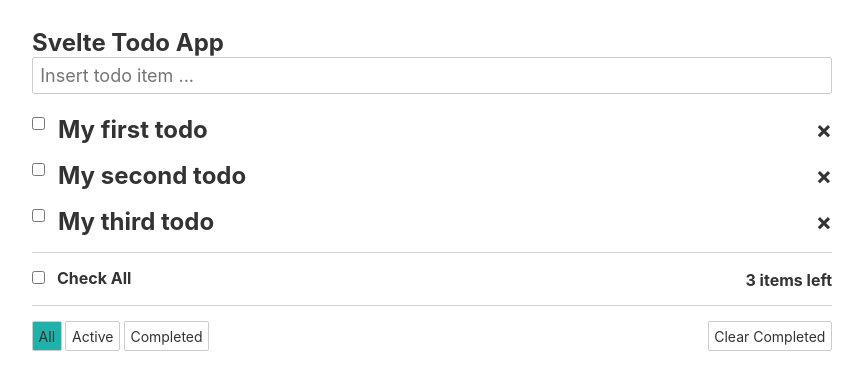
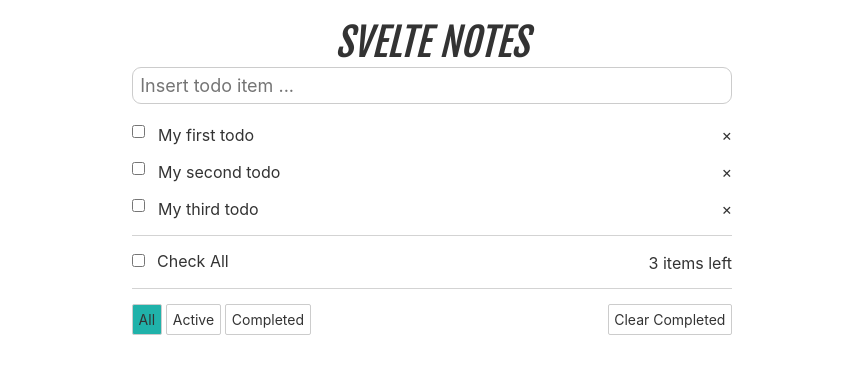
Before and after one commit to hamzanadeveloper/svelte-todo, a Svelte app in the folder svelte-todo/: page / in a window 1280 px wide. Shown: the top 390 px of the page, without its empty margins (208-1071 px from the left). Built offline with nearby package versions, Linux system fonts and the light colour scheme.

Commit message:
Some styling changes

```diff
--- a/svelte-todo/public/index.html
+++ b/svelte-todo/public/index.html
@@ -9,6 +9,7 @@
 	<link rel='icon' type='image/png' href='/favicon.png'>
 	<link rel='stylesheet' href='/global.css'>
 	<link rel='stylesheet' href='/bundle.css'>
+	<link href="https://fonts.googleapis.com/css?family=Fjalla+One&display=swap" rel="stylesheet">
 
 	<script defer src='/bundle.js'></script>
 </head>
--- a/svelte-todo/src/Todos.svelte
+++ b/svelte-todo/src/Todos.svelte
@@ -69,7 +69,7 @@
 </script>
 
 <div class="container">
-    <h2>Svelte Todo App
+    <div class="title">SVELTE NOTES</div>
 
     <input type="text" class="todo-input" placeholder="Insert todo item ..." bind:value={newTodoTitle} on:keydown={addTodo}>
 
@@ -98,8 +98,15 @@
 </div>
 
 <style>
+    .title{
+        font-family: 'Fjalla One', sans-serif;
+            text-align: center;
+            font-size: 39px;
+            font-style: italic;
+
+    }
     .container {
-        max-width: 800px;
+        max-width: 600px;
         margin: 10px auto;
     }
     .logo {
@@ -111,7 +118,20 @@
         width: 100%;
         padding: 10px, 20px;
         font-size: 18px;
+        border-radius: 9px;
+        outline: none;
         margin-bottom: 20px;
+    }
+    .todo-input {
+            width: 100%;
+            padding: 10px, 20px;
+            font-size: 18px;
+            border-radius: 9px;
+            outline: none;
+            margin-bottom: 20px;
+    }
+    .todo-input:focus{
+    border: 1px solid #02b44b;
     }
     .inner-container {
         display: flex;
```
